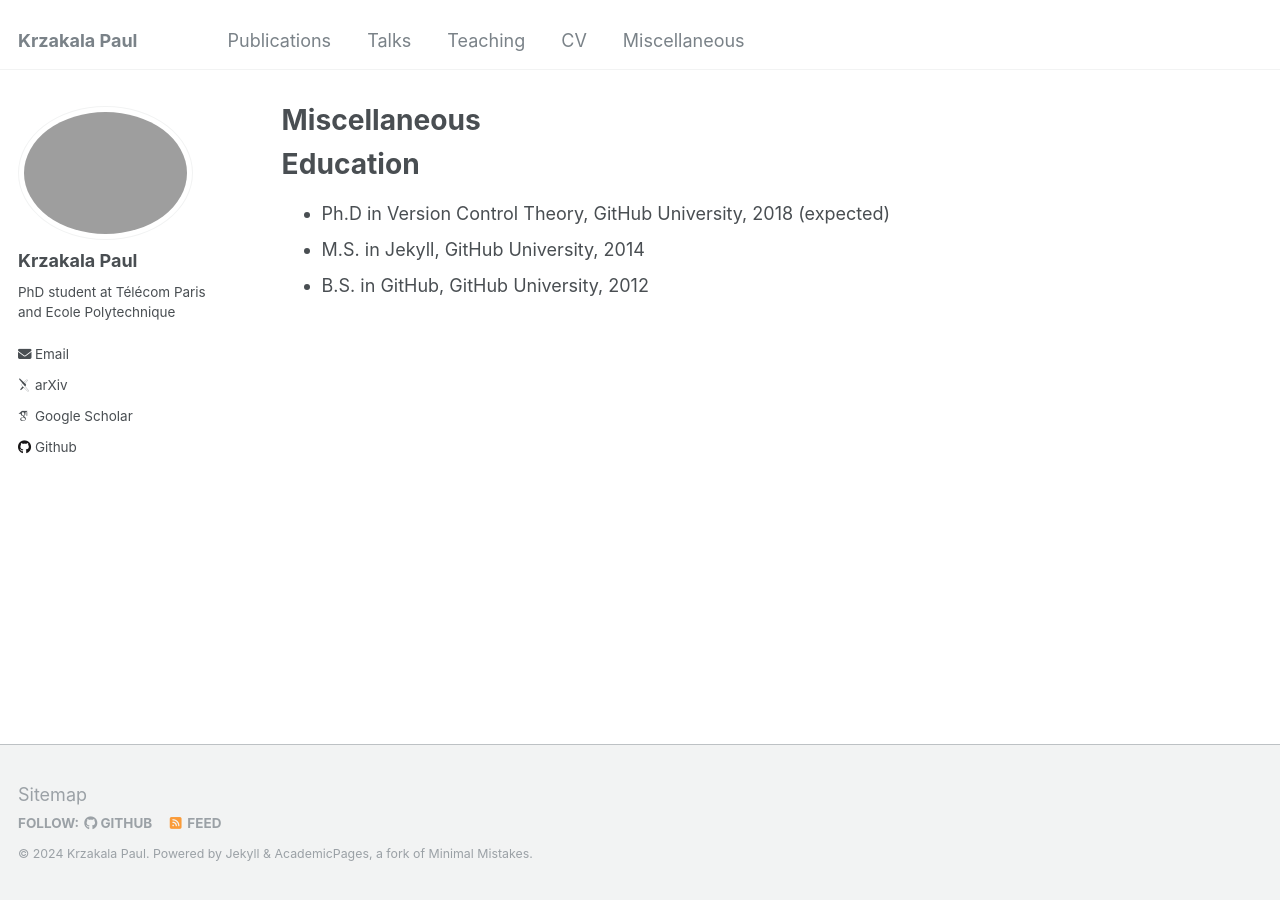
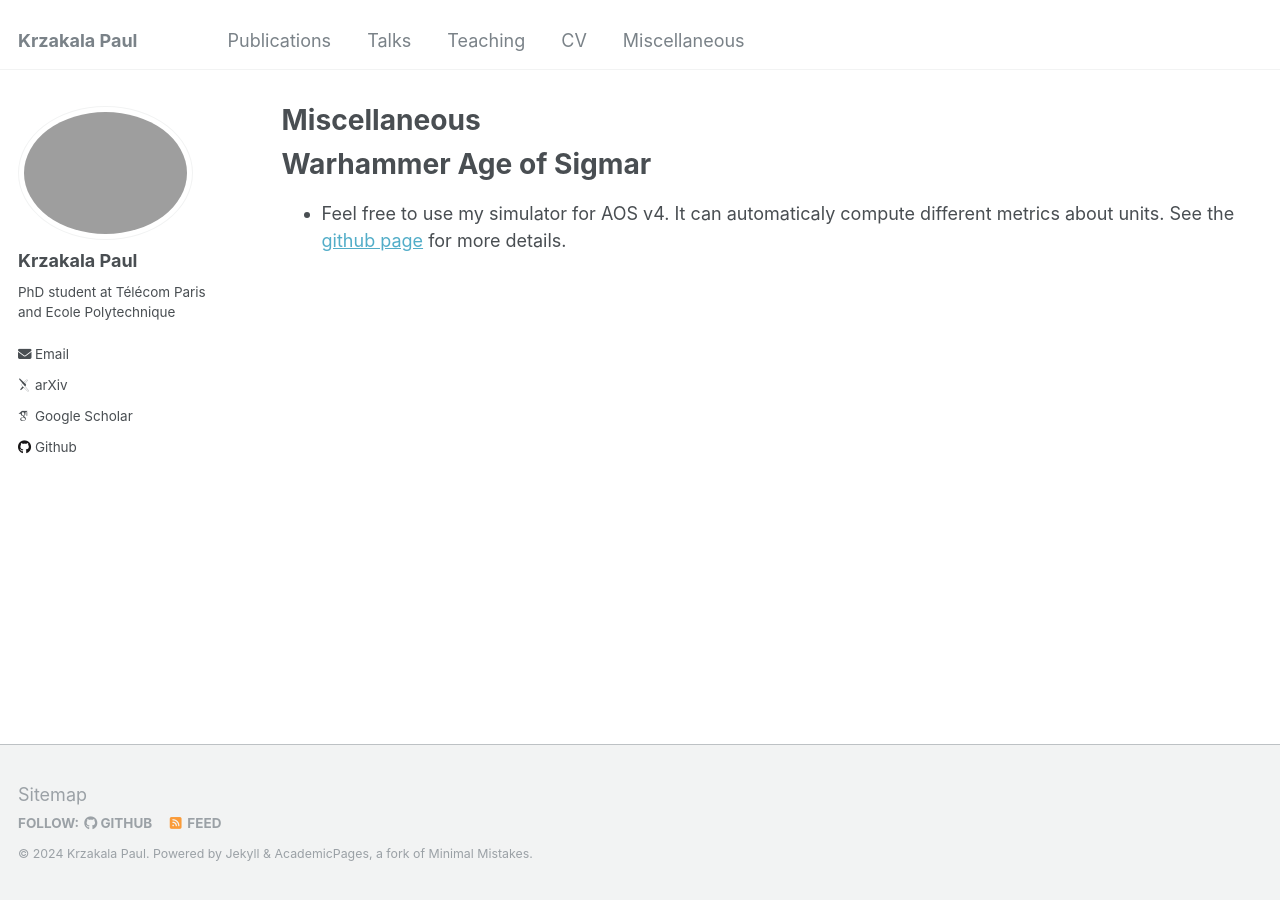
Before and after one commit to KrzakalaPaul/KrzakalaPaul.github.io, a Jekyll site: the page built from _pages/miscellaneous.md, in a window 1280 px wide. Built offline with Jekyll 4.4.1, drawn with Linux system fonts in a browser that asks for light colours; some web fonts are replaced.

Commit message:
Add AOS link

```diff
--- a/_pages/miscellaneous.md
+++ b/_pages/miscellaneous.md
@@ -9,8 +9,7 @@ redirect_from:
 
 {% include base_path %}
 
-Education
+Warhammer Age of Sigmar
 ======
-* Ph.D in Version Control Theory, GitHub University, 2018 (expected)
-* M.S. in Jekyll, GitHub University, 2014
-* B.S. in GitHub, GitHub University, 2012
+* Feel free to use my simulator for AOS v4. It can automaticaly compute different metrics about units. See the [github page](https://github.com/KrzakalaPaul/AOS)
+ for more details.
```
